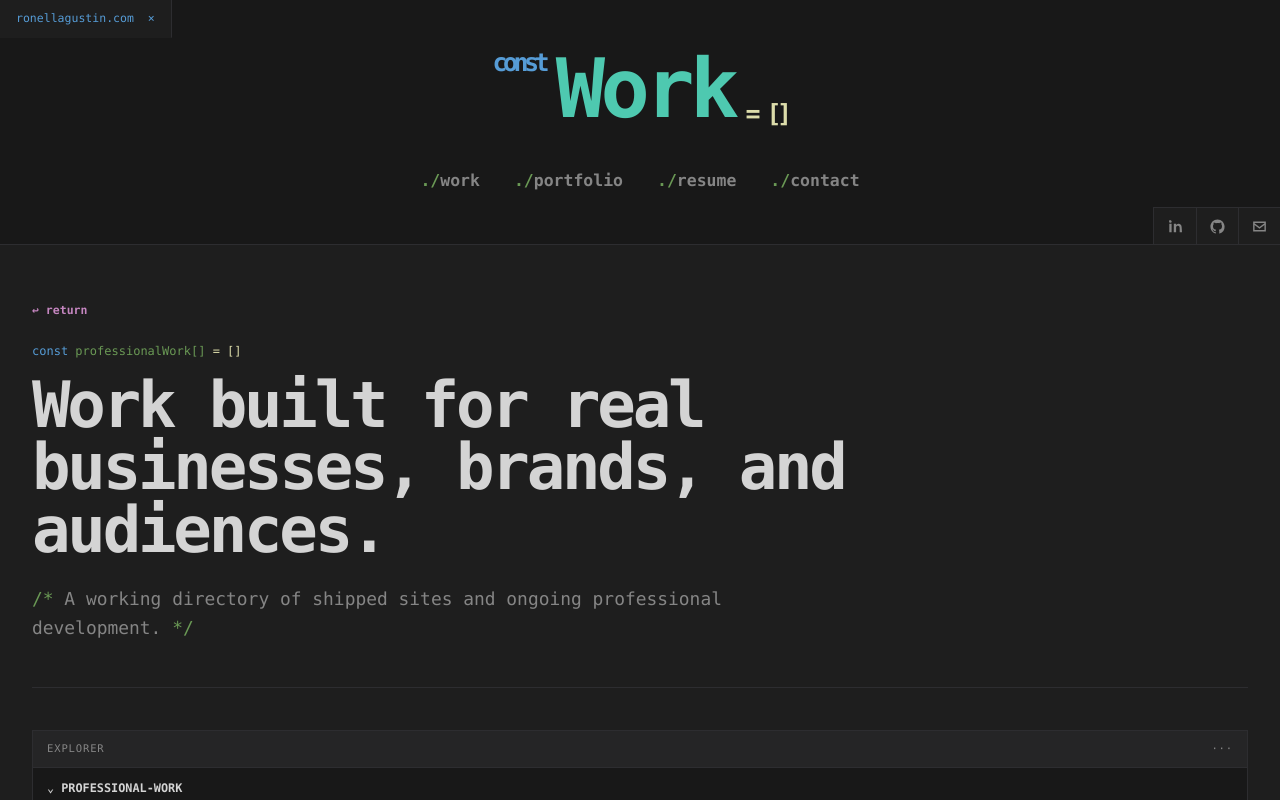
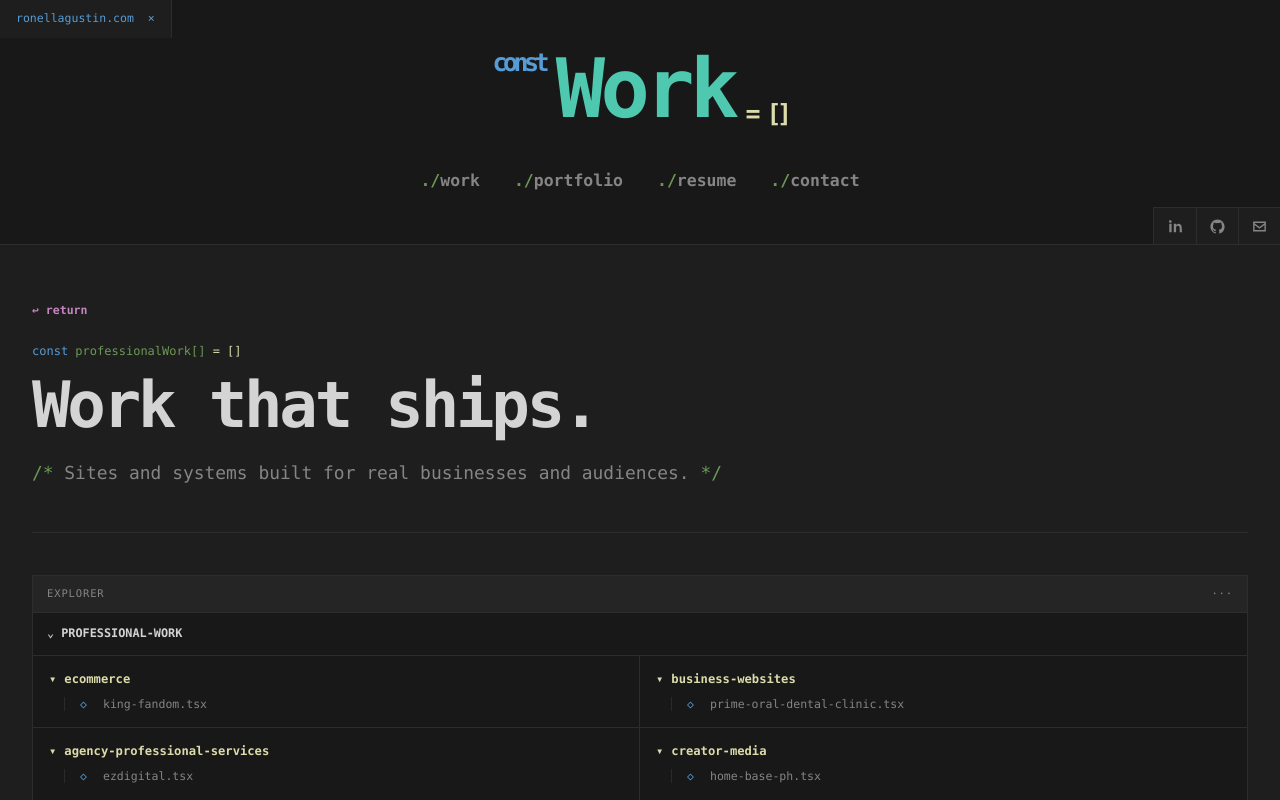
Before and after one commit to ronell-agustin/ronellagustin, a Next.js app: page /work in a window 1280 px wide. Shown: the top 800 px of the page. Built offline with nearby package versions, Linux system fonts and the light colour scheme.

Commit message:
Tighten work page intro

```diff
--- a/src/app/work/page.tsx
+++ b/src/app/work/page.tsx
@@ -91,9 +91,9 @@ export default function WorkPage() {
         <section className={styles.intro} aria-labelledby="work-title">
           <a href="/" className={styles.returnLink}>↩ return</a>
           <p className={styles.kicker}>professionalWork[]</p>
-          <h1 id="work-title">Work built for real businesses, brands, and audiences.</h1>
+          <h1 id="work-title">Work that ships.</h1>
           <p className={styles.copy}>
-            A working directory of shipped sites and ongoing professional development.
+            Sites and systems built for real businesses and audiences.
           </p>
         </section>
 
```
